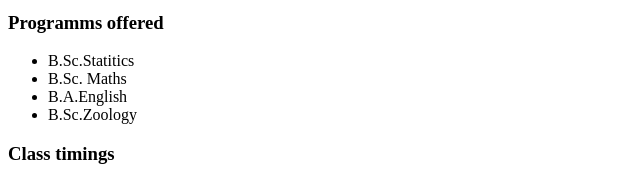
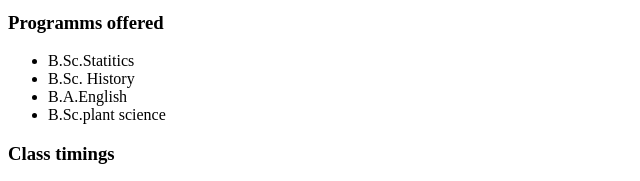
Before and after one commit to shamaltv/webpage, a plain HTML site: page index.html in a window 1280 px wide. Shown: the part 708-889 px from the top of the page, 0-640 px from the left. Drawn offline with Linux system fonts and the light colour scheme.

Commit message:
Update index.html

```diff
--- a/index.html
+++ b/index.html
@@ -22,9 +22,9 @@
          <h3>Programms offered</h3>
      <ul>
     <li>B.Sc.Statitics</li>
-    <li>B.Sc. Maths</li>
+    <li>B.Sc. History</li>
     <li>B.A.English</li>
-    <li>B.Sc.Zoology</li>
+    <li>B.Sc.plant science</li>
     </ul>
     <h3> Class timings </h3>
     <ol type="1">
```
